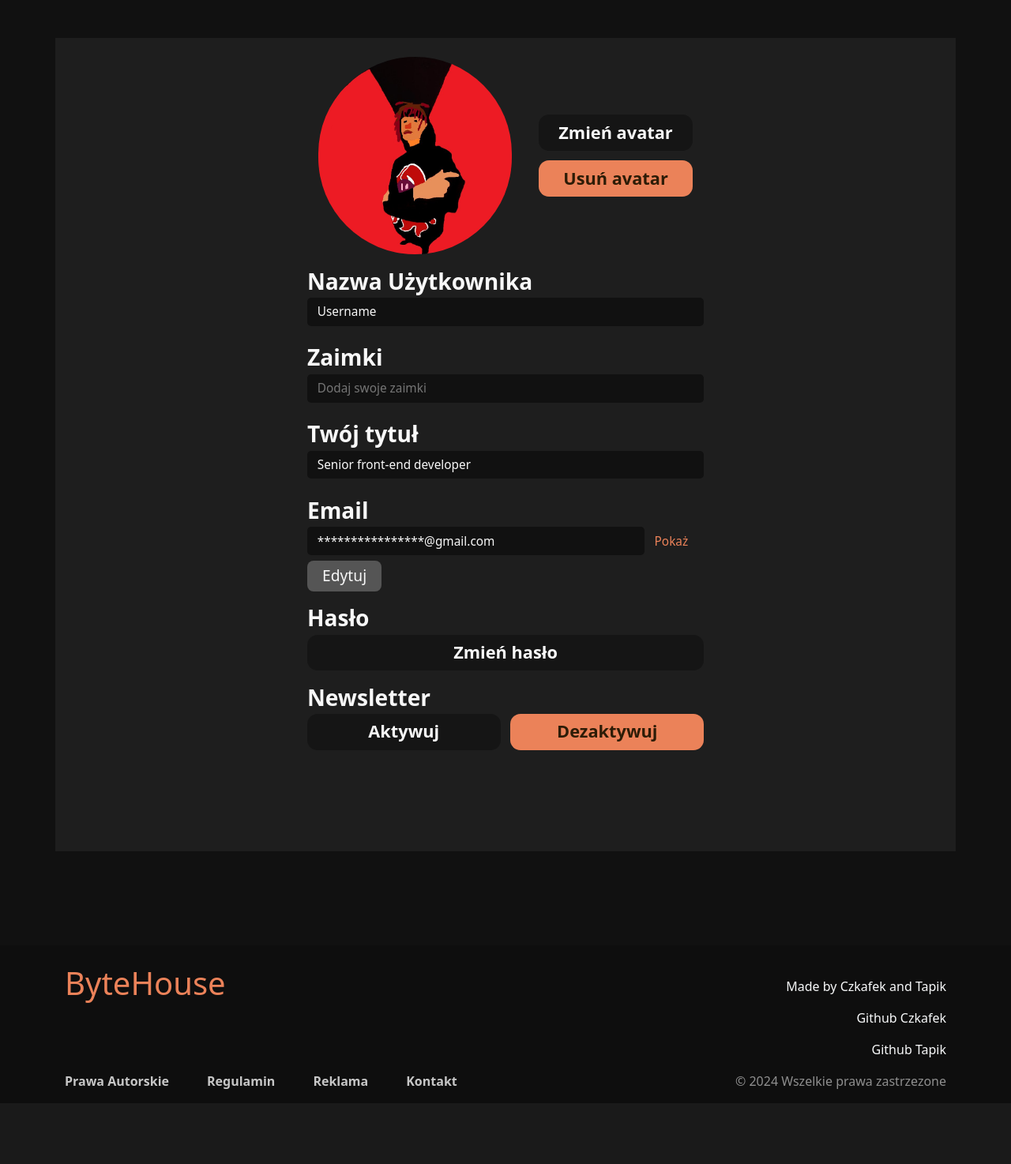
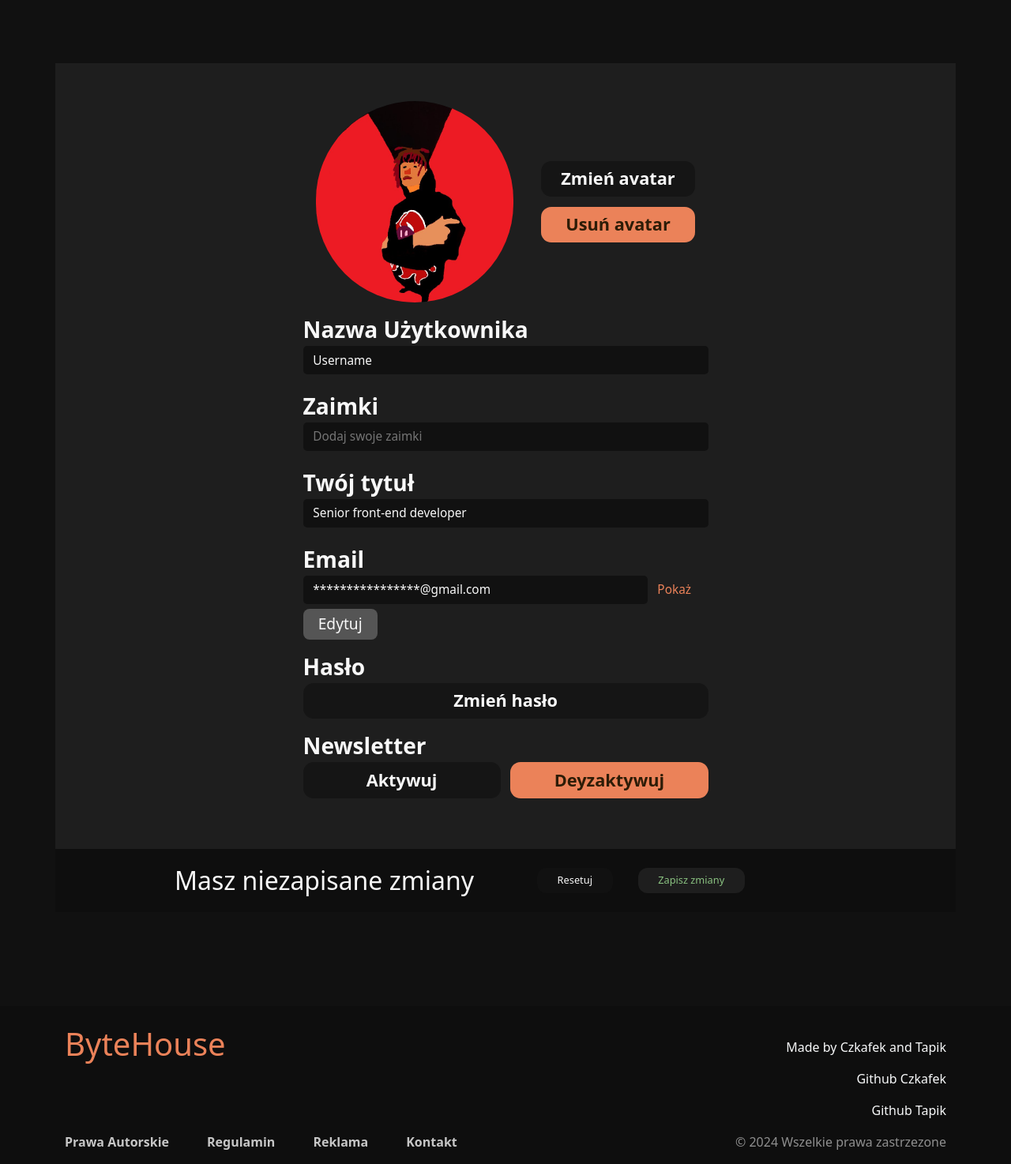
Before and after one commit to Czkafek/Project, a PHP site: page /edit_profile.html in a window 1280 px wide. Shown: the part 44-1518 px from the top of the page at 79% size. Before the commit the page ends 1423 px from the top, so only its background shows below. Run offline with PHP 8.4, Linux system fonts and the light colour scheme.

Commit message:
troszeczkę zrobiłem

```diff
--- a/edit_profile.css
+++ b/edit_profile.css
@@ -103,7 +103,7 @@
 
 
 @media (min-width: 1200px) and (max-width: 1400px) {
-    .buttons button {
+    .buttons input {
         font-size: 1.7vw;
         border-radius: 13px;
     }
@@ -120,7 +120,7 @@
     .information-email p {
         font-size: 1.2vw;
     }
-    .information-status button {
+    .information-status input {
         font-size: 1.5vw;
         border-radius: 8px;
     }
@@ -190,7 +190,11 @@ main {
 }
 .main-container {
     background-color: #1E1E1E;
-    padding-bottom: 10vw;
+    margin-top: 5rem;
+    padding: 3rem 0rem 0rem 0rem;
+}
+.main-container form {
+    padding-top: 3rem;
 }
 .avatar-container {
     display: flex;
@@ -232,23 +236,24 @@ main {
     row-gap: 5%;
     justify-content: center;
 }
-.buttons button {
+.buttons input {
     border: none;
     padding: 0.5vw 2vw 0.5vw 2vw;
     text-wrap: nowrap;
     -webkit-filter: brightness(100%);
 }
-.buttons button:nth-child(1) {
+.buttons input:nth-child(1) {
     background-color: #151515;
     color: #f8f8f8;
     font-weight: 600;
 }
-.buttons button:nth-child(2) {
+.buttons input:nth-child(2) {
     background-color: #eb8259;
     color: #2d1c07;
     font-weight: 700;
 }
-.buttons button:hover {
+.buttons input:hover,
+.zmiany-buttons input:hover {
     -webkit-filter: brightness(80%);
     -webkit-transition: all 0.15s ease;
     -moz-transition: all 0.15s ease;
@@ -290,7 +295,7 @@ main {
     padding: 0.5vw 1vw 0.5vw 1vw;
     width: 100%;
 }
-.information-status button {
+.information-status input {
     margin-top: 0.5vw;
     background-color: #555555;
     border: none;
@@ -325,12 +330,56 @@ main {
     display: flex;
     flex-direction: row;
     column-gap: 1vw;
+    padding-bottom: 4rem;
 }
-#newsletter-buttons button:nth-child(1) {
+#newsletter-buttons input {
     flex: 1;
 }
-#newsletter-buttons button:nth-child(2) {
+
+
+
+.zmiany-container {
+    background-color: #0E0E0E;
+    display: flex;
+    flex-direction: row;
+    column-gap: 3rem;
+    padding: 1rem 0rem 1rem 0rem;
+}
+.zmiany-text {
+    display: flex;
+    justify-content: right;
+    align-items: center;
     flex: 1;
+    font-size: 2rem;
+    color: #f8f8f8;
+    font-weight: 500;
+}
+.zmiany-text p {
+    margin: 0px;
+    padding: 0px;
+}
+.zmiany-buttons {
+    flex: 1;
+    padding-left: 2rem;
+    display: flex;
+    align-items: center;
+    justify-content: left;
+    column-gap: 2rem;
+}
+.zmiany-buttons input{
+    font-size: 1vw;
+    padding: 0.5vw 2vw 0.5vw 2vw;
+    border: none;
+    border-radius: 12px;
+    font-weight: 500;
+}
+.zmiany-buttons input:nth-child(1) {
+    background-color: #111111;
+    color: #f8f8f8;
+}
+.zmiany-buttons input:nth-child(2) {
+    background-color: #1E1E1E;
+    color: #8AC281;
 }
 /*
 
--- a/edit_profile.html
+++ b/edit_profile.html
@@ -46,15 +46,16 @@
 
     <main>
 
-        <section  class="container main-container pt-4 mt-5">
+        <section  class="container main-container pt-0">
+            <form action="">
                 <div class="avatar-container">
                     <div class="avatar">
                         <img src="images/avatar.jpg" alt="avatar" class="img-fluid avatar-img">
                         <a><img src="images/image-hover.png" alt="image-hover-icon" class="image-hover-icon"></a>
                     </div>
                     <div class="buttons">
-                    <button>Zmień avatar</button>
-                    <button>Usuń avatar</button>
+                        <input type="button" value="Zmień avatar">
+                        <input type="button" value="Usuń avatar">
                     </div>
                 </div>
                 <div class="informations-container">
@@ -91,7 +92,7 @@
                                 <textarea rows="1" maxlength="25" minlength="1" id="email-status">****************@gmail.com</textarea>
                                 <p>Pokaż</p>
                             </div>
-                        <button>Edytuj</button>
+                            <input type="button" value="Edytuj">
                         </div>
                     </div>
                     <div class="information">
@@ -99,7 +100,7 @@
                             <p>Hasło</p>
                         </div>
                         <div class="buttons">
-                        <button>Zmień hasło</button>
+                            <input type="button" value="Zmień hasło">
                         </div>
                     </div>
                     <div class="information">
@@ -107,11 +108,21 @@
                             <p>Newsletter</p>
                         </div>
                         <div class="buttons" id="newsletter-buttons">
-                        <button>Aktywuj</button>
-                        <button>Dezaktywuj</button>
+                            <input type="button" value="Aktywuj">
+                            <input type="button" value="Deyzaktywuj">
                         </div>
                     </div>
                 </div>
+                <div class="zmiany-container">
+                    <div class="zmiany-text">
+                        <p>Masz niezapisane zmiany</p>
+                    </div>
+                    <div class="zmiany-buttons">
+                        <input type="submit" value="Resetuj">
+                        <input type="submit" value="Zapisz zmiany">
+                    </div>
+                </div>
+            </form>
         </section>
 
     </main>
```
Also changed, not shown: other parts of edit_profile.css (+13 -13 lines). Lines whose indentation alone changed are shown as unchanged.
